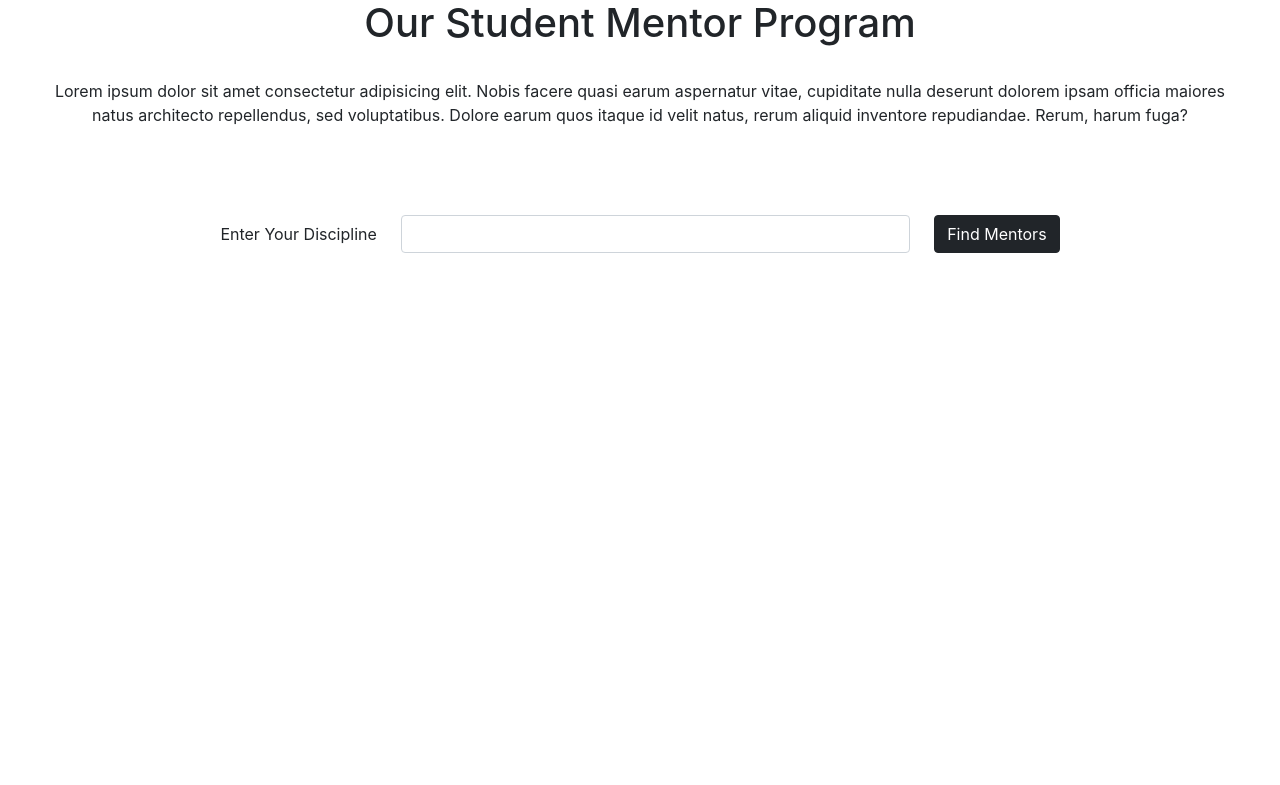
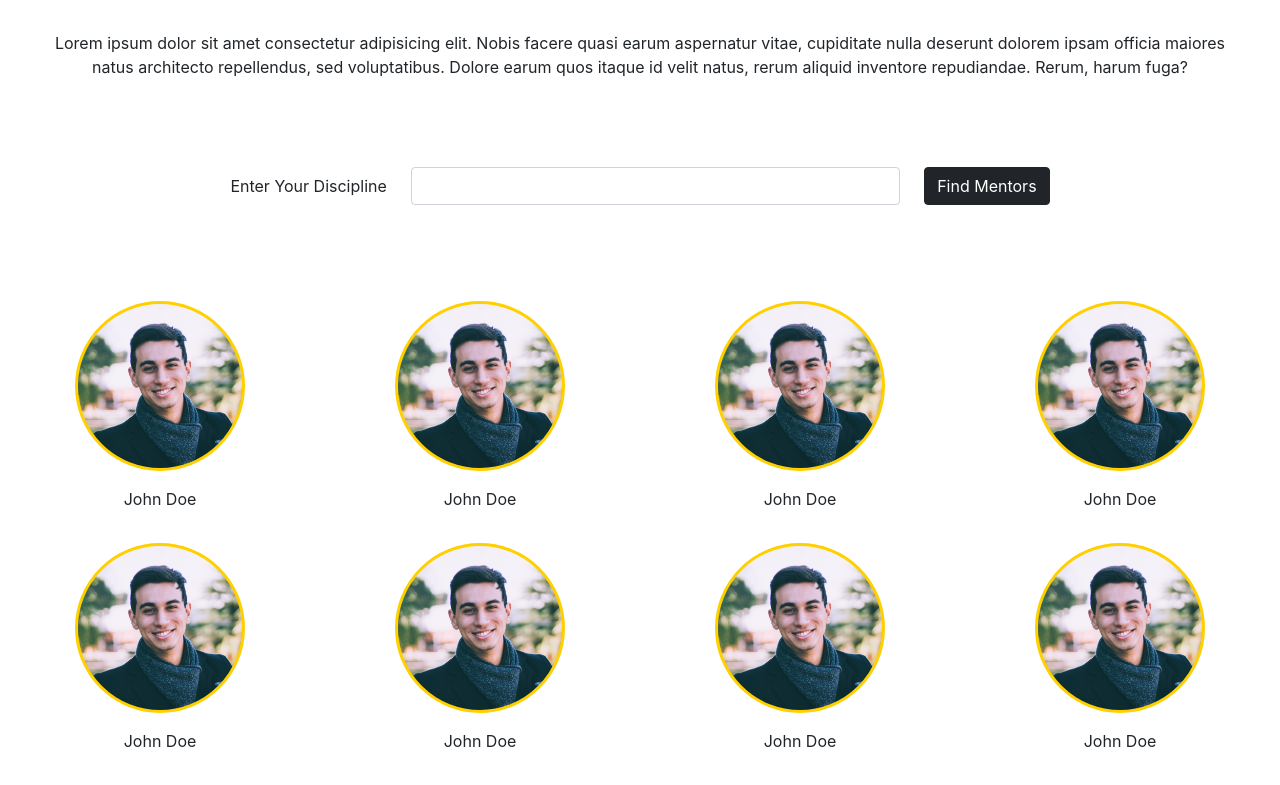
Before and after one commit to sibteali786/Web_Project, a React (Create React App) app: page / in a window 1280 px wide. Shown: the part 1075-1860 px from the top of the page. Before the commit the page ends 1376 px from the top, so only its background shows below. Built offline with nearby package versions, Linux system fonts and the light colour scheme.

Commit message:
feat: complete basic layout of the mentor section

```diff
--- a/src/App.css
+++ b/src/App.css
@@ -21,3 +21,12 @@
     cover;
   height: 400px;
 }
+
+.avatar {
+  background: url("./assets/avatar-sample.jpg") no-repeat center center / cover;
+  height: 170px;
+  width: 170px;
+  border-radius: 50%;
+  border: 3px solid;
+  border-color: rgb(255, 208, 0);
+}
--- a/src/components/mentorship-section/Form.js
+++ b/src/components/mentorship-section/Form.js
@@ -1,6 +1,6 @@
 const Form = () => {
   return (
-    <form className="row justify-content-center m-0 pb-5">
+    <form className="row justify-content-center m-0 pb-5 px-4">
       <label htmlFor="discipline" className="col-auto col-form-label">
         Enter Your Discipline
       </label>
@@ -8,7 +8,7 @@ const Form = () => {
         <input type="email" className="form-control" id="discipline" />
       </div>
       <div className="col-auto">
-        <button className="btn btn-dark">Find Mentors</button>
+        <button className="btn btn-dark my-3 my-md-0">Find Mentors</button>
       </div>
     </form>
   );
--- a/src/components/mentorship-section/Layout.js
+++ b/src/components/mentorship-section/Layout.js
@@ -1,5 +1,6 @@
 import Form from "./Form";
 import Header from "./Header";
+import MentorProfilesGrid from "./MentorProfilesGrid";
 import SectionText from "./SectionText";
 
 const Layout = () => {
@@ -7,7 +8,7 @@ const Layout = () => {
     <div className="container-fluid p-0">
       <Header />
       <SectionText />
-      <div className="p-5 text-center">
+      <div className="px-3 px-sm-4 px-md-5 pb-5 text-center">
         <h1>Our Student Mentor Program</h1>
         <p className="py-4">
           Lorem ipsum dolor sit amet consectetur adipisicing elit. Nobis facere
@@ -18,6 +19,7 @@ const Layout = () => {
         </p>
       </div>
       <Form />
+      <MentorProfilesGrid />
     </div>
   );
 };
--- a/src/components/mentorship-section/MentorProfile.js
+++ b/src/components/mentorship-section/MentorProfile.js
@@ -0,0 +1,10 @@
+const MentorProfile = () => {
+  return (
+    <div className="col-lg-3 col-md-4 col-sm-6 text-center">
+      <div className="avatar mx-auto"></div>
+      <p className="py-3">John Doe</p>
+    </div>
+  );
+};
+
+export default MentorProfile;
--- a/src/components/mentorship-section/MentorProfilesGrid.js
+++ b/src/components/mentorship-section/MentorProfilesGrid.js
@@ -0,0 +1,19 @@
+import MentorProfile from "./MentorProfile";
+
+const MentorProfilesGrid = () => {
+  return (
+    <div className="row py-5 m-0 justify-content-center">
+      {/* Sample Users */}
+      <MentorProfile />
+      <MentorProfile />
+      <MentorProfile />
+      <MentorProfile />
+      <MentorProfile />
+      <MentorProfile />
+      <MentorProfile />
+      <MentorProfile />
+    </div>
+  );
+};
+
+export default MentorProfilesGrid;
--- a/src/components/mentorship-section/SectionText.js
+++ b/src/components/mentorship-section/SectionText.js
@@ -12,7 +12,7 @@ const SectionText = () => {
         </p>
         <button className="btn mx-auto w-50 btn-dark">Find Your Mentor</button>
       </div>
-      <div className="col-md-4 section-body-image"></div>
+      <div className="col-md-4 section-body-image my-5 my-md-0"></div>
     </div>
   );
 };
```
Also changed, not shown: src/assets/avatar-sample.jpg (added).
